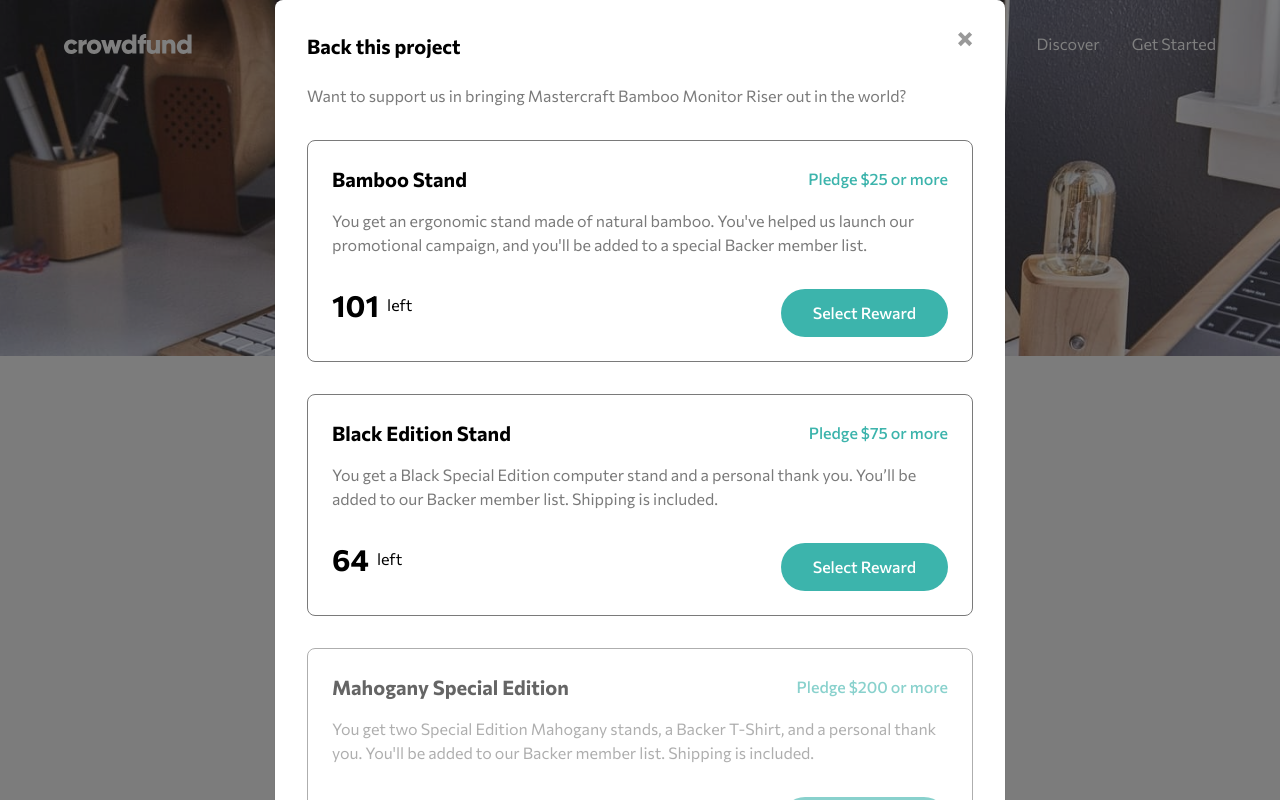
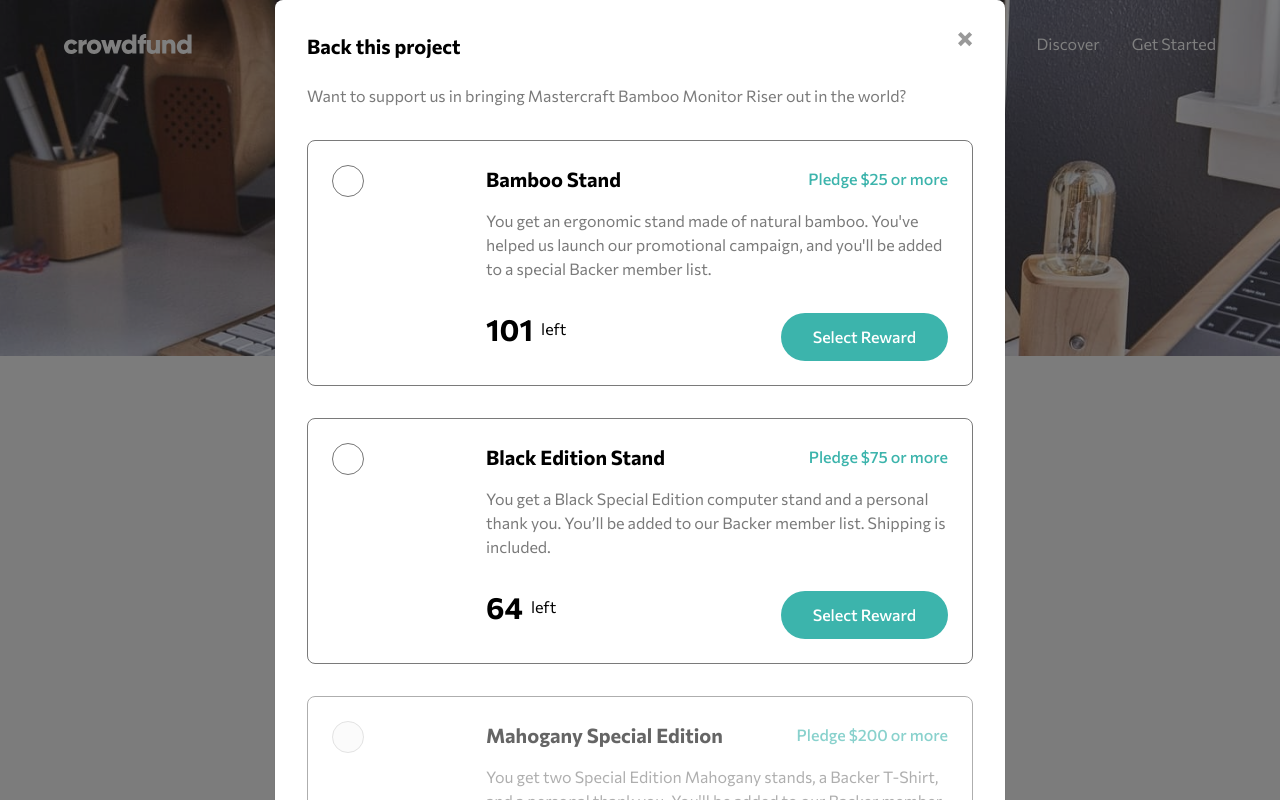
Before and after one commit to to-my-learning-path/crowdfunding-product-page, a React (Vite) app: page / in a window 1280 px wide. Both pictures are taken after a click on the button "Back this project". Shown: the top 800 px of the page. Built offline with nearby package versions, Linux system fonts and the light colour scheme.

Commit message:
Added model

```diff
--- a/src/components/Home/Home.jsx
+++ b/src/components/Home/Home.jsx
@@ -2,10 +2,17 @@
 import MastercraftIcon from ".././.././assets/images/logo-mastercraft.svg";
 import BookmarkIcon from "../../assets/images/icon-bookmark.svg";
 import CloseIcon from "../../assets/images/icon-close-modal.svg";
-import { Divider, useMediaQuery, LinearProgress, Modal } from "@mui/material";
+import {
+  Divider,
+  useMediaQuery,
+  LinearProgress,
+  Modal,
+  Radio,
+} from "@mui/material";
 
 const list = [
   {
+    id: 0,
     title: "Bamboo Stand",
     price: 25,
     description:
@@ -13,6 +20,7 @@
     amount: 101,
   },
   {
+    id: 1,
     title: "Black Edition Stand",
     price: 75,
     description:
@@ -20,6 +28,7 @@
     amount: 64,
   },
   {
+    id: 2,
     title: "Mahogany Special Edition",
     price: 200,
     description:
@@ -178,6 +187,7 @@
                 price={item.price}
                 description={item.description}
                 amount={item.amount}
+                id={item.id}
               />
             ))}
           </div>
@@ -217,13 +227,31 @@
   );
 };
 
-const ModelItemList = ({ title, price, description, amount }) => {
+const ModelItemList = ({ title, price, description, amount, id }) => {
+  const [selectedValue, setSelectedValue] = useState(null);
+
+  const handleChange = (event) => {
+    setSelectedValue(Number(event.target.value));
+  };
+
   return (
     <div
       className={` ${
         amount > 0 ? "" : "opacity-60 cursor-not-allowed"
-      } border-[1px] border-darkGray text-left p-6 space-y-4 rounded-lg`}
+      } border-[1px] border-darkGray p-6 rounded-lg grid grid-cols-[1fr_3fr] items-start`}
     >
+      <div>
+        <input
+          type="radio"
+          disabled={amount > 0 ? false : true}
+          className=" w-8 h-8 accent-moderateCyan"
+          name="id"
+          value={id}
+          defaultChecked={selectedValue === id}
+          onChange={handleChange}
+        />
+      </div>
+      <div className=" space-y-4 text-left">
         <div className=" md:flex md:justify-between md:items-center">
           <p className="text-xl font-700 ">{title}</p>
           <p className=" text-moderateCyan font-500">Pledge ${price} or more</p>
@@ -238,6 +266,7 @@
           </button>
         </div>
       </div>
+    </div>
   );
 };
 
```
Lines whose indentation alone changed are shown as unchanged.
